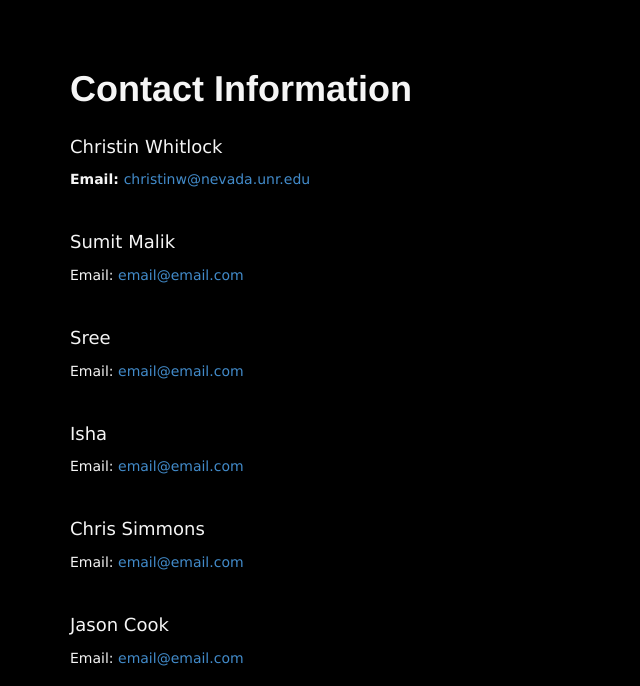
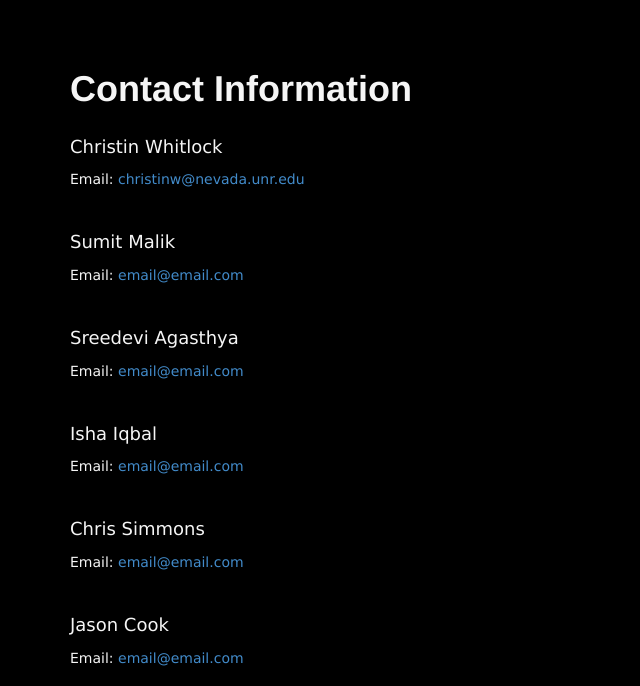
Before and after one commit to Atlchris67/FinalProject, a Flask app: page /contact in a window 1280 px wide. Shown: the part 51-737 px from the top of the page, without its empty margins (0-640 px from the left). Run offline with Flask 2, Linux system fonts and the light colour scheme; some libraries are stand-ins or nearby versions.

Commit message:
"Added full names"

```diff
--- a/FlaskWebProject/templates/contact.html
+++ b/FlaskWebProject/templates/contact.html
@@ -6,15 +6,15 @@
 
 <address style="color: whitesmoke">
     <p><p style="padding-top: 15px; font-size:18px">Christin Whitlock</p>
-    <strong>Email: </strong><a href="mailto:christinw@nevada.unr.edu">christinw@nevada.unr.edu</a></p>
+    Email: <a href="mailto:christinw@nevada.unr.edu">christinw@nevada.unr.edu</a></p>
     <br>
     <p><p style="font-size:18px">Sumit Malik</p>
     Email: <a href="mailto:email@email.com">email@email.com</a></p>
     <br>
-    <p><p style="font-size:18px">Sree</p>
+    <p><p style="font-size:18px">Sreedevi Agasthya</p>
     Email: <a href="mailto:email@email.com">email@email.com</a></p>
     <br>
-    <p><p style="font-size:18px">Isha</p>
+    <p><p style="font-size:18px">Isha Iqbal</p>
     Email: <a href="mailto:email@email.com">email@email.com</a></p>
     <br>
     <p><p style="font-size:18px">Chris Simmons</p>
```
